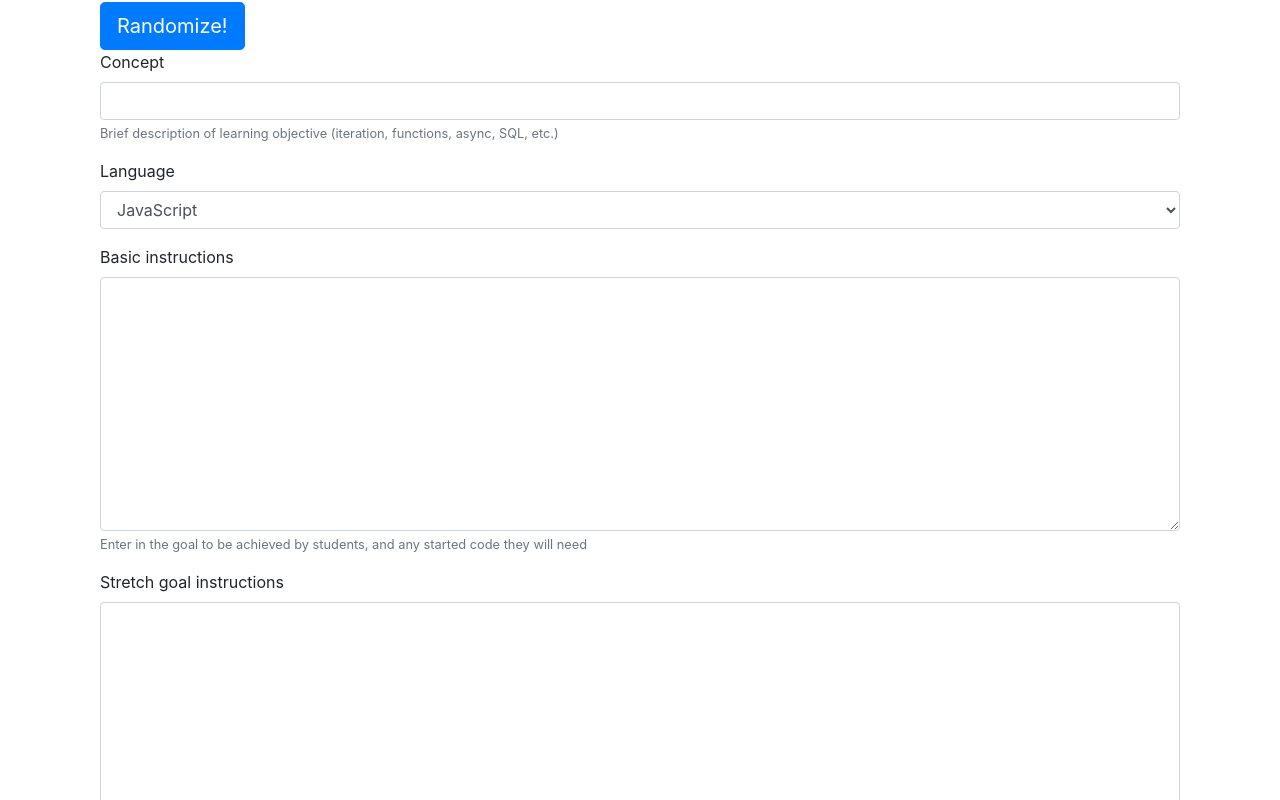
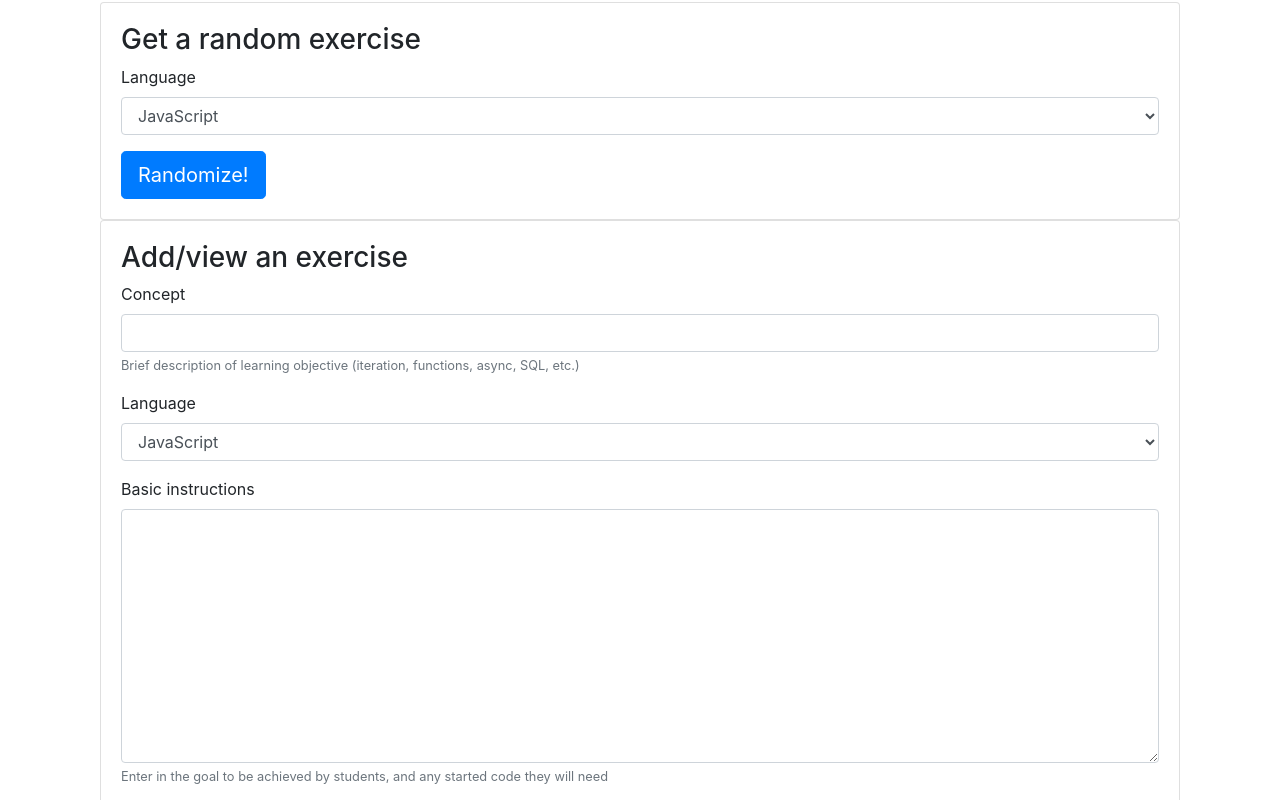
Before and after one commit to nashville-software-school/lightning-exercises, a website: page src/index.html in a window 1280 px wide. Shown: the part 104-904 px from the top of the page. Drawn offline with nearby package versions, Linux system fonts and the light colour scheme.

Commit message:
Allow filtering of random exercise by language

```diff
--- a/src/index.html
+++ b/src/index.html
@@ -12,8 +12,27 @@
 <body>
     <h1>Lightning Exercises</h1>
 
+
+    <div class="card">
+        <div class="card-body">
+            <h3>Get a random exercise</h3>
+            <div class="form-group">
+                <label for="language">Language</label>
+                <select class="form-control" id="language-random">
+                    <option>JavaScript</option>
+                    <option>C#</option>
+                    <option>Ruby</option>
+                    <option>Python</option>
+                </select>
+            </div>
+
             <button type="button" class="btn btn-primary btn-lg" id="randomize">Randomize!</button>
+        </div>
+    </div>
 
+    <div class="card">
+        <div class="card-body">
+            <h3>Add/view an exercise</h3>
             <form>
                 <div class="form-group">
                     <label for="concept">Concept</label>
@@ -41,6 +60,10 @@
                 </div>
                 <button type="submit" id="submitExercise" class="btn btn-primary">Submit</button>
             </form>
+        </div>
+    </div>
+
+
 
     <script src="https://code.jquery.com/jquery-3.3.1.min.js" crossorigin="anonymous"></script>
     <script src="https://cdnjs.cloudflare.com/ajax/libs/popper.js/1.12.9/umd/popper.min.js" integrity="sha384-ApNbgh9B+Y1QKtv3Rn7W3mgPxhU9K/ScQsAP7hUibX39j7fakFPskvXusvfa0b4Q" crossorigin="anonymous"></script>
--- a/src/scripts/index.js
+++ b/src/scripts/index.js
@@ -8,8 +8,9 @@ $("#randomize").click(evt => {
         method: "GET",
         url: `http://localhost:8088/exercises`
     }).then(res => {
-        const randomExercise = res[Math.floor(Math.random() * res.length)]
-        console.log(randomExercise);
+        const languageChoice = $("#language-random")
+        const filteredExercises = res.filter(e => e.language === languageChoice.val())
+        const randomExercise = filteredExercises[Math.floor(Math.random() * res.length)]
 
         concept.val(randomExercise.concept)
         language.val(randomExercise.language)
```
Also changed, not shown: src/api/exercises.json (+7 -0 lines). Lines whose indentation alone changed are shown as unchanged.
